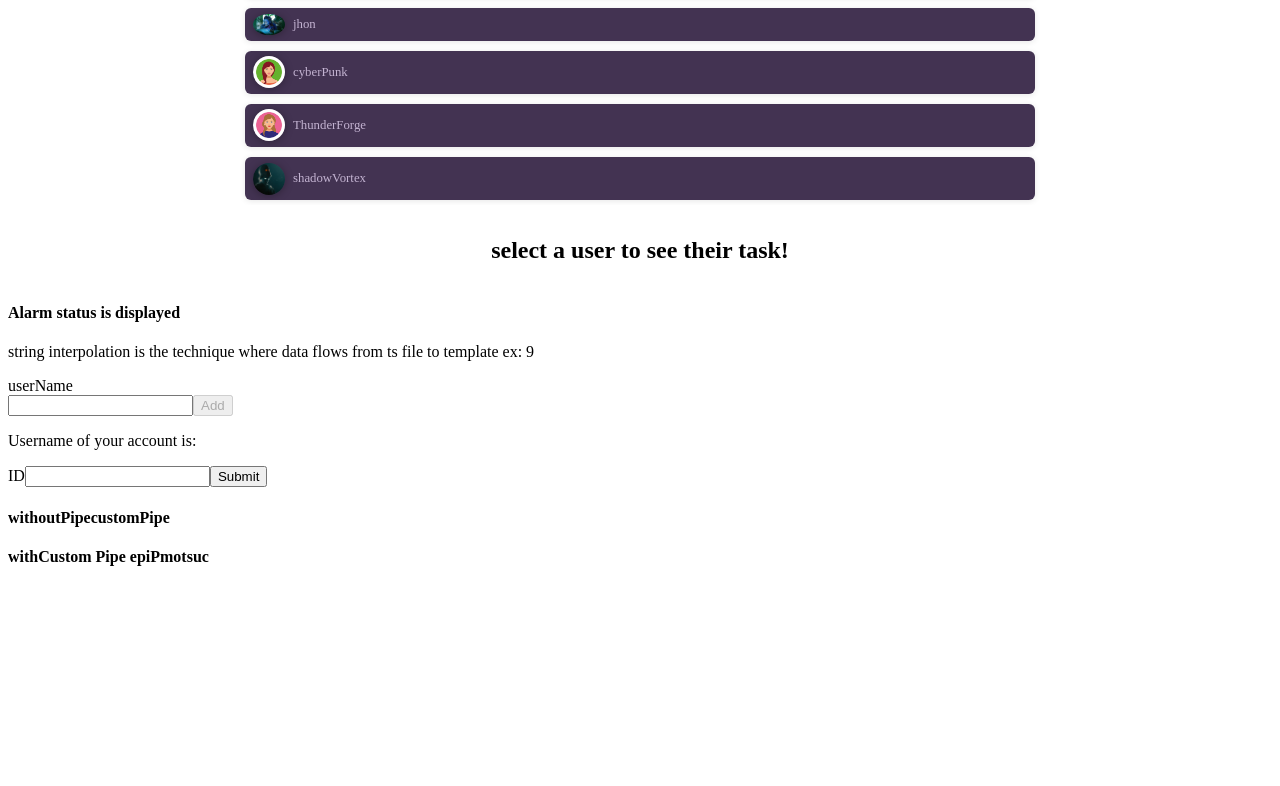
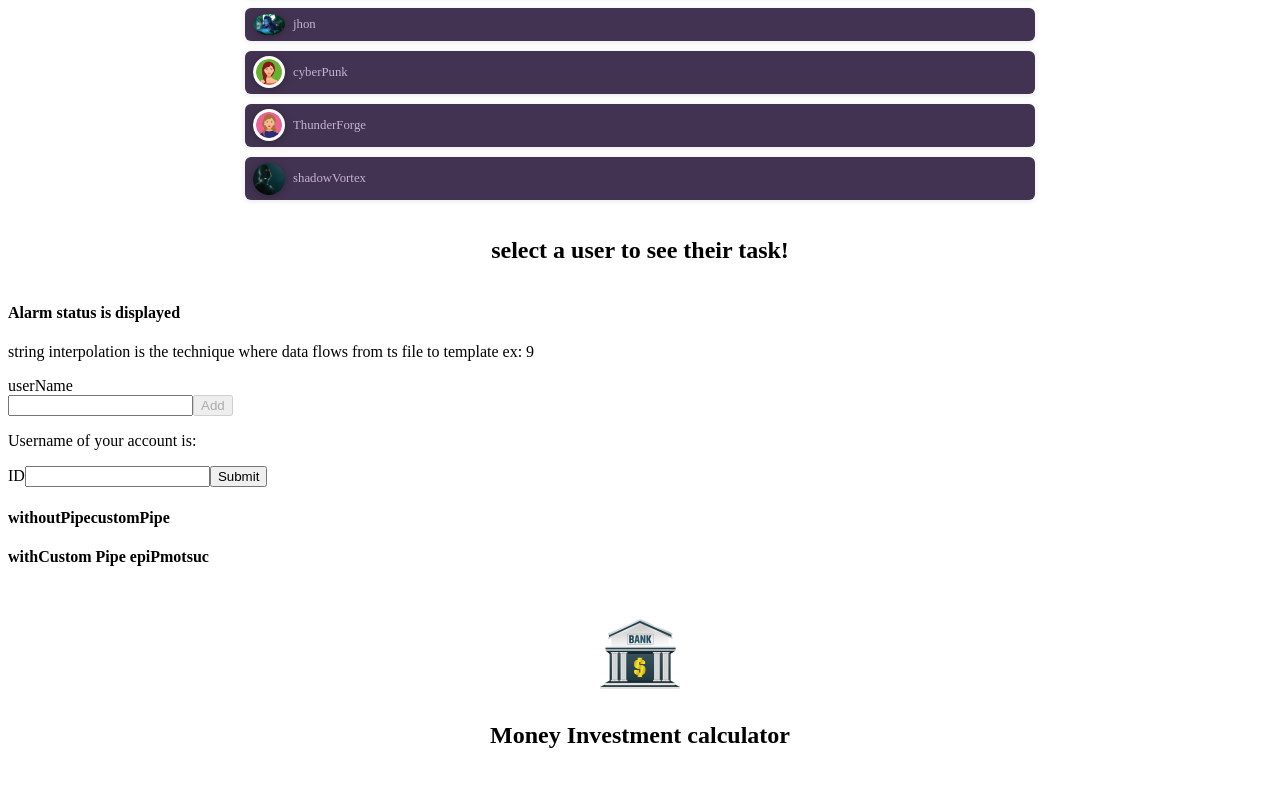
Before and after one commit to naralasrikanth/Angular-Learning, an Angular app in the folder demo/Demo/: page / in a window 1280 px wide. Shown: the part 342-1128 px from the top of the page. Before the commit the page ends 929 px from the top, so only its background shows below. Built offline with nearby package versions, Linux system fonts and the light colour scheme.

Commit message:
header section

```diff
--- /dev/null
+++ b/demo/Demo/src/app/Header/headercal/headercal.component.css
@@ -0,0 +1,15 @@
+header , .headercal {
+    text-align: center;
+    margin: 3rem auto;
+}
+
+header img {
+    width:5rem;
+    height: 5rem;
+    object-fit: contain;
+    background-color:transparent;
+}
+
+header h3{
+    font-size: 1.5rem;
+}
--- /dev/null
+++ b/demo/Demo/src/app/Header/headercal/headercal.component.html
@@ -0,0 +1,7 @@
+<header>
+    <div class="headercal">
+        <img src="assets/Bank.png" alt="bank image">
+
+        <h3>{{title}}</h3>
+    </div>
+</header>
--- /dev/null
+++ b/demo/Demo/src/app/Header/headercal/headercal.component.ts
@@ -0,0 +1,12 @@
+import { Component } from '@angular/core';
+
+@Component({
+  selector: 'app-headercal',
+  standalone: true,
+  imports: [],
+  templateUrl: './headercal.component.html',
+  styleUrl: './headercal.component.css'
+})
+export class HeadercalComponent {
+  title : string ='Money Investment calculator'
+}
--- a/demo/Demo/src/app/app.component.html
+++ b/demo/Demo/src/app/app.component.html
@@ -33,3 +33,7 @@
 </main>
 <!-- <app-alarm></app-alarm> -->
 <app-alarm></app-alarm>
+
+
+<!-- money project starts form here -->
+<app-headercal></app-headercal>
--- a/demo/Demo/src/app/app.component.ts
+++ b/demo/Demo/src/app/app.component.ts
@@ -12,12 +12,13 @@ import { CommonModule } from '@angular/common';
 import { Users } from './shared/Users';
 import { TaskComponent } from './task/task.component';
 import { FormsModule } from '@angular/forms';
+import { HeadercalComponent } from './Header/headercal/headercal.component';
 
 @Component({
   selector: 'app-root',
   standalone: true,
   imports: [RouterOutlet,HomeComponent,WarningComponent,NormalComponent,AlarmComponent,RecipesComponent,ShopingListComponent,HeaderComponent,
-    CommonModule,TaskComponent,FormsModule],
+    CommonModule,TaskComponent,FormsModule,HeadercalComponent],
   templateUrl: './app.component.html',
   styleUrl: './app.component.css'
 })
```
Also changed, not shown: demo/Demo/src/assets/Bank.png (added).
